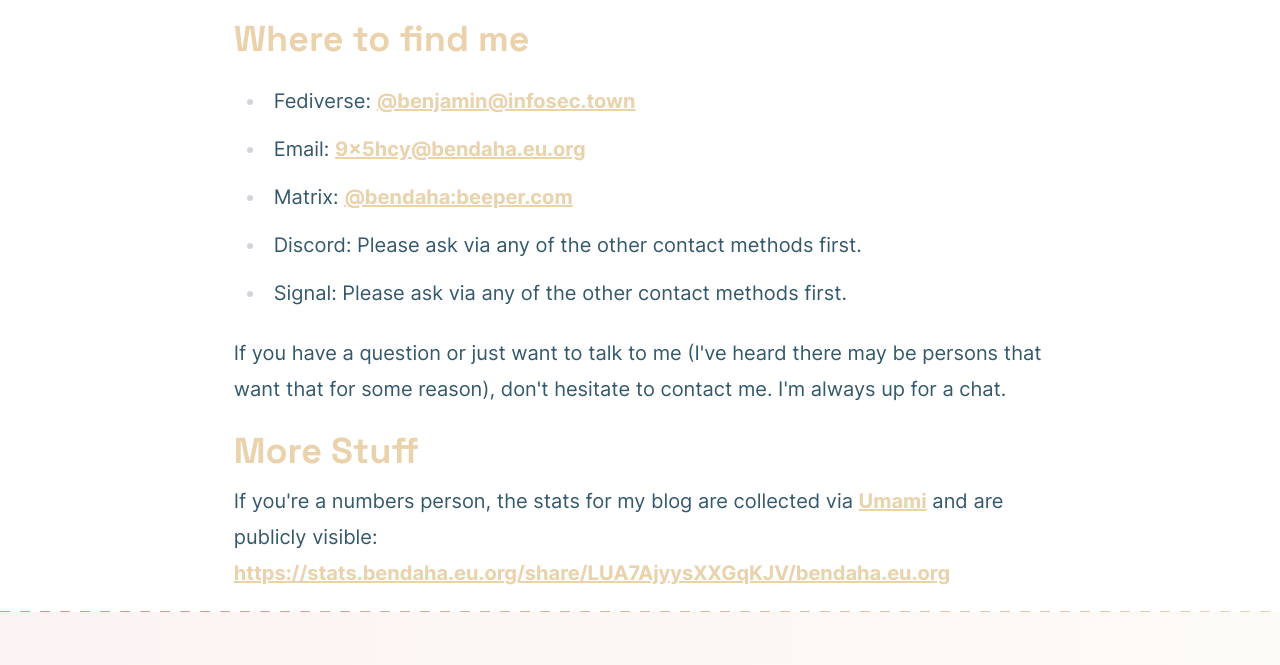
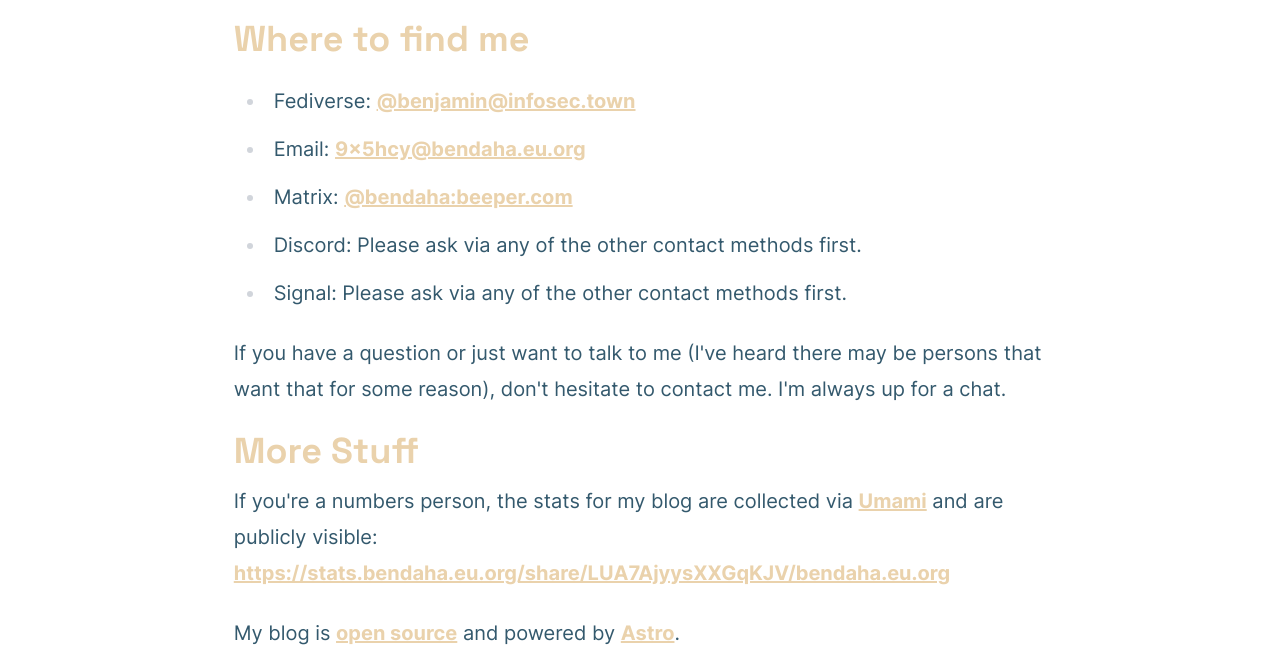
Before and after one commit to bennihtm/astro-blog, an Astro site: page /about in a window 1280 px wide. Shown: the part 1231-1896 px from the top of the page. Built offline with nearby package versions, Linux system fonts and the light colour scheme; Astro itself is replaced by a stand-in of ours.

Commit message:
Add note about astro to about page

```diff
--- a/src/content/page/about.mdx
+++ b/src/content/page/about.mdx
@@ -25,3 +25,5 @@ I'm always up for a chat.
 
 ## More Stuff
 If you're a numbers person, the stats for my blog are collected via [Umami](https://umami.is) and are publicly visible: https://stats.bendaha.eu.org/share/LUA7AjyysXXGqKJV/bendaha.eu.org
+
+My blog is [open source](https://github.com/bennihtm/astro-blog) and powered by [Astro](https://astro.build).
```
